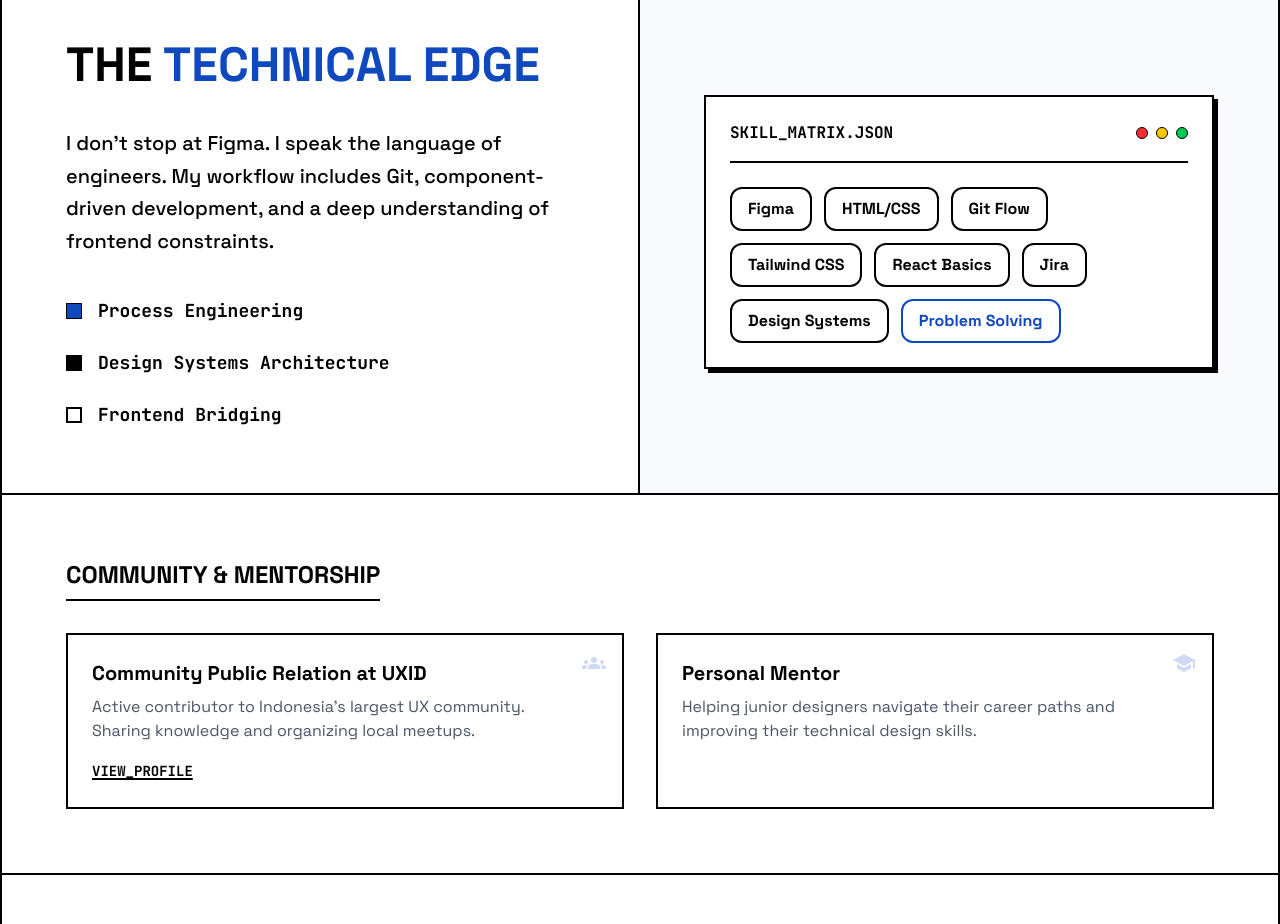
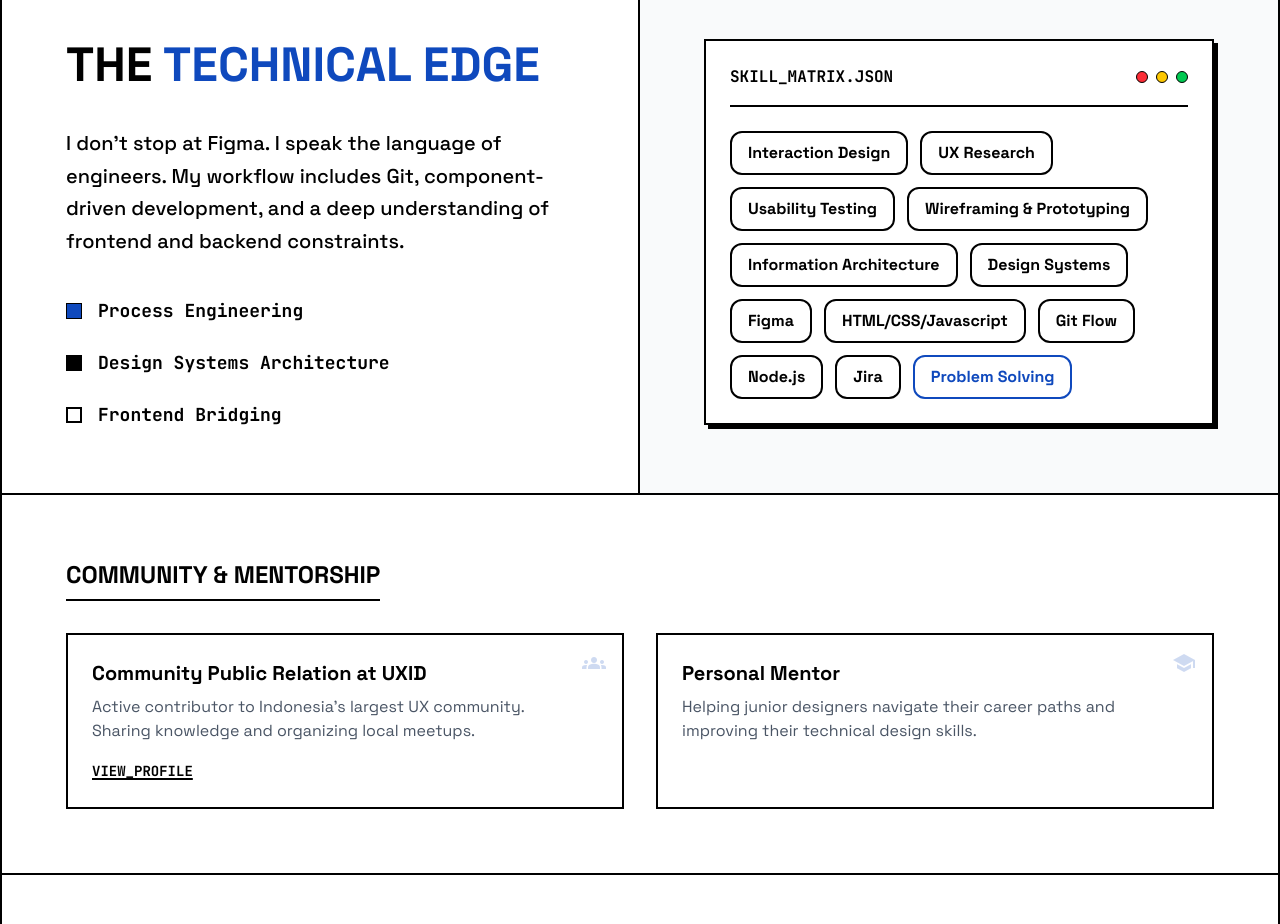
Before and after one commit to panjisap0805/Portfolio-Brutalist, a Next.js app: page / in a window 1280 px wide. Shown: the part 2760-3684 px from the top of the page. Built offline with nearby package versions, Linux system fonts and the light colour scheme.

Commit message:
fix several content

```diff
--- a/components/sections/Process.js
+++ b/components/sections/Process.js
@@ -1,12 +1,16 @@
 export default function Process() {
   const skills = [
+    { name: "Interaction Design", color: "" },
+    { name: "UX Research", color: "" },
+    { name: "Usability Testing", color: "" },
+    { name: "Wireframing & Prototyping", color: "" },
+    { name: "Information Architecture", color: "" },
+    { name: "Design Systems", color: "" },
     { name: "Figma", color: "" },
-    { name: "HTML/CSS", color: "" },
+    { name: "HTML/CSS/Javascript", color: "" },
     { name: "Git Flow", color: "" },
-    { name: "Tailwind CSS", color: "" },
-    { name: "React Basics", color: "" },
+    { name: "Node.js", color: "" },
     { name: "Jira", color: "" },
-    { name: "Design Systems", color: "" },
     { name: "Problem Solving", color: "text-primary border-primary hover:bg-primary hover:text-white hover:border-primary" },
   ];
 
@@ -17,7 +21,7 @@ export default function Process() {
           The <span className="text-primary">Technical Edge</span>
         </h3>
         <p className="text-xl font-medium mb-10 leading-relaxed">
-          I don&apos;t stop at Figma. I speak the language of engineers. My workflow includes Git, component-driven development, and a deep understanding of frontend constraints.
+          I don&apos;t stop at Figma. I speak the language of engineers. My workflow includes Git, component-driven development, and a deep understanding of frontend and backend constraints.
         </p>
         <div className="space-y-6 font-mono">
           <div className="flex items-center gap-4">
```
